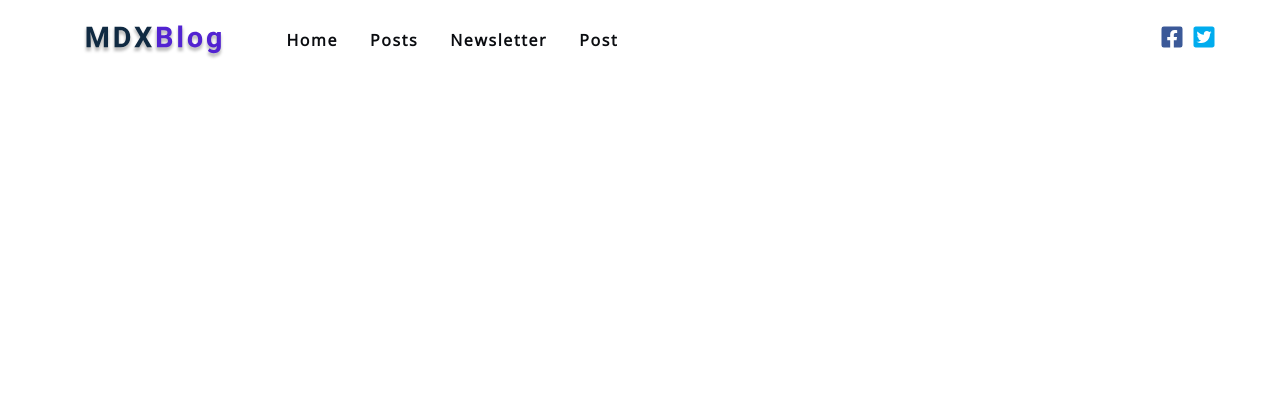
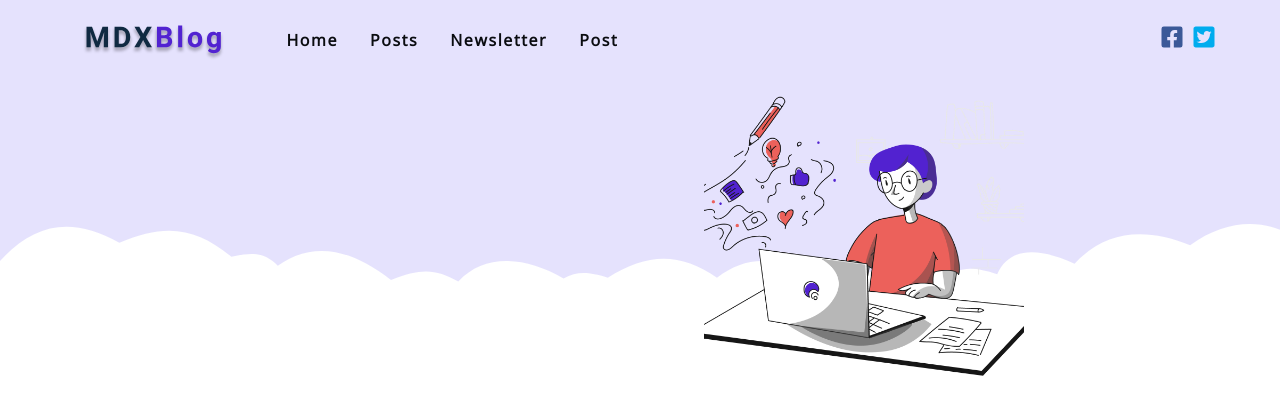
Before and after one commit to MiguelARam27/Blog-project, a Gatsby site: page / in a window 1280 px wide. Built offline with nearby package versions, Linux system fonts and the light colour scheme; Gatsby itself is replaced by a stand-in of ours.

Commit message:
Hero section

```diff
--- a/package.json
+++ b/package.json
@@ -10,6 +10,7 @@
     "babel-plugin-styled-components": "^1.10.7",
     "gatsby": "^2.21.37",
     "gatsby-image": "^2.4.4",
+    "gatsby-plugin-image": "^1.1.2",
     "gatsby-plugin-manifest": "^2.4.5",
     "gatsby-plugin-mdx": "^1.2.9",
     "gatsby-plugin-offline": "^3.2.3",
--- a/src/components/Hero.js
+++ b/src/components/Hero.js
@@ -1,10 +1,27 @@
-import React from 'react'
-import { graphql, useStaticQuery } from 'gatsby'
-import Image from 'gatsby-image'
-// ...GatsbyImageSharpFluid
+import React from 'react';
+import { graphql, useStaticQuery } from 'gatsby';
+import Image from 'gatsby-image';
+const query = graphql`
+  {
+    person: file(relativePath: { eq: "person.png" }) {
+      id
+      childImageSharp {
+        fluid {
+          ...GatsbyImageSharpFluid
+        }
+      }
+    }
+  }
+`;
+const Hero = ({ showPerson }) => {
+  const { person } = useStaticQuery(query);
+  return (
+    <header className="hero">
+      {showPerson && (
+        <Image fluid={person.childImageSharp.fluid} className="hero-person" />
+      )}
+    </header>
+  );
+};
 
-const Hero = () => {
-  return <h2>hero component</h2>
-}
-
-export default Hero
+export default Hero;
--- a/src/components/Layout.js
+++ b/src/components/Layout.js
@@ -19,8 +19,8 @@
     <>
       <Navbar toggleSideBar={toggleSideBar} />
       <Sidebar isOpen={open} toggleSideBar={toggleSideBar} />
-      {/* <main>{children}</main>
-      <Footer /> */}
+      <main>{children}</main>
+      {/* <Footer /> */}
     </>
   );
 };
--- a/src/pages/index.js
+++ b/src/pages/index.js
@@ -11,7 +11,9 @@
 const IndexPage = () => {
   return (
     <>
-      <Layout></Layout>
+      <Layout>
+        <Hero showPerson />
+      </Layout>
     </>
   );
 };
```
Also changed, not shown: README.md, 1 other file.
